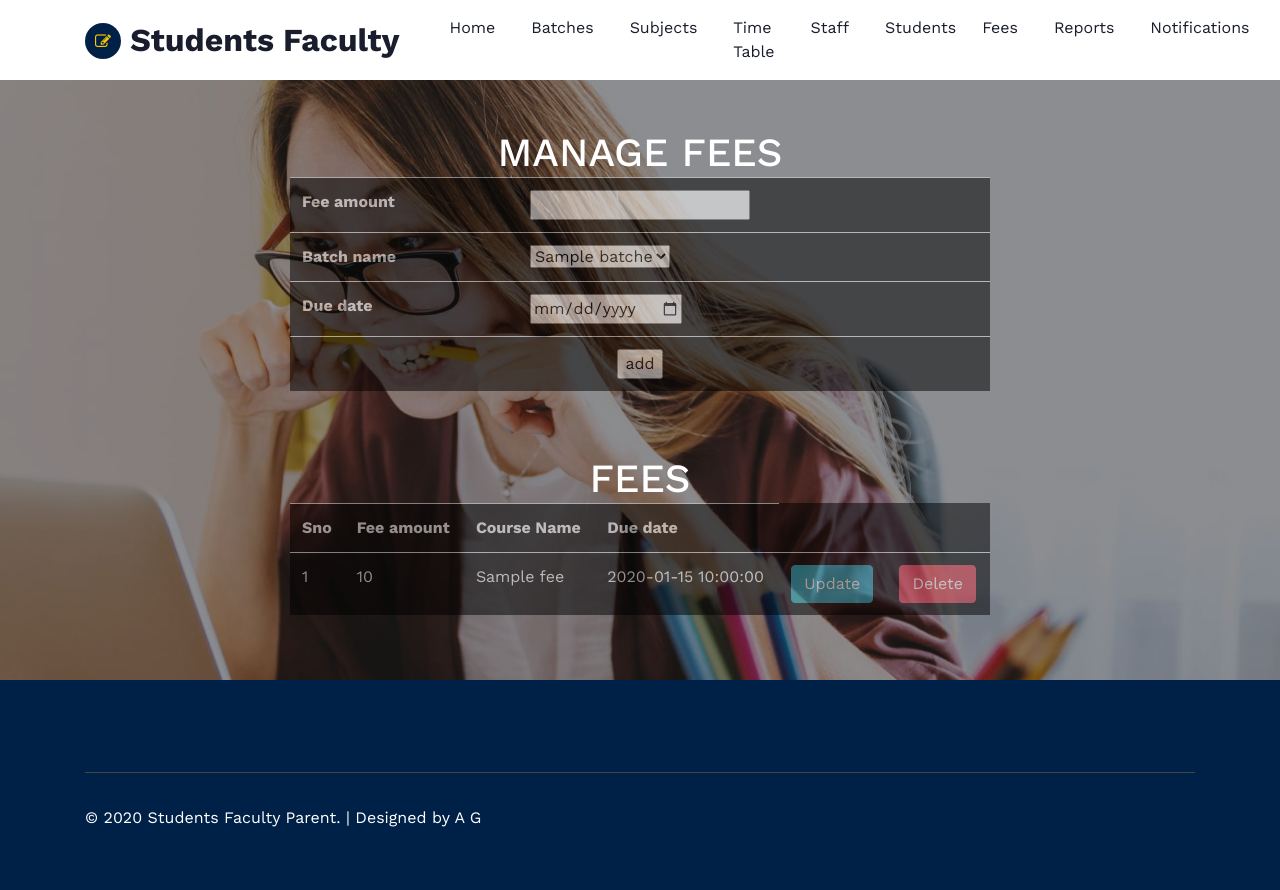
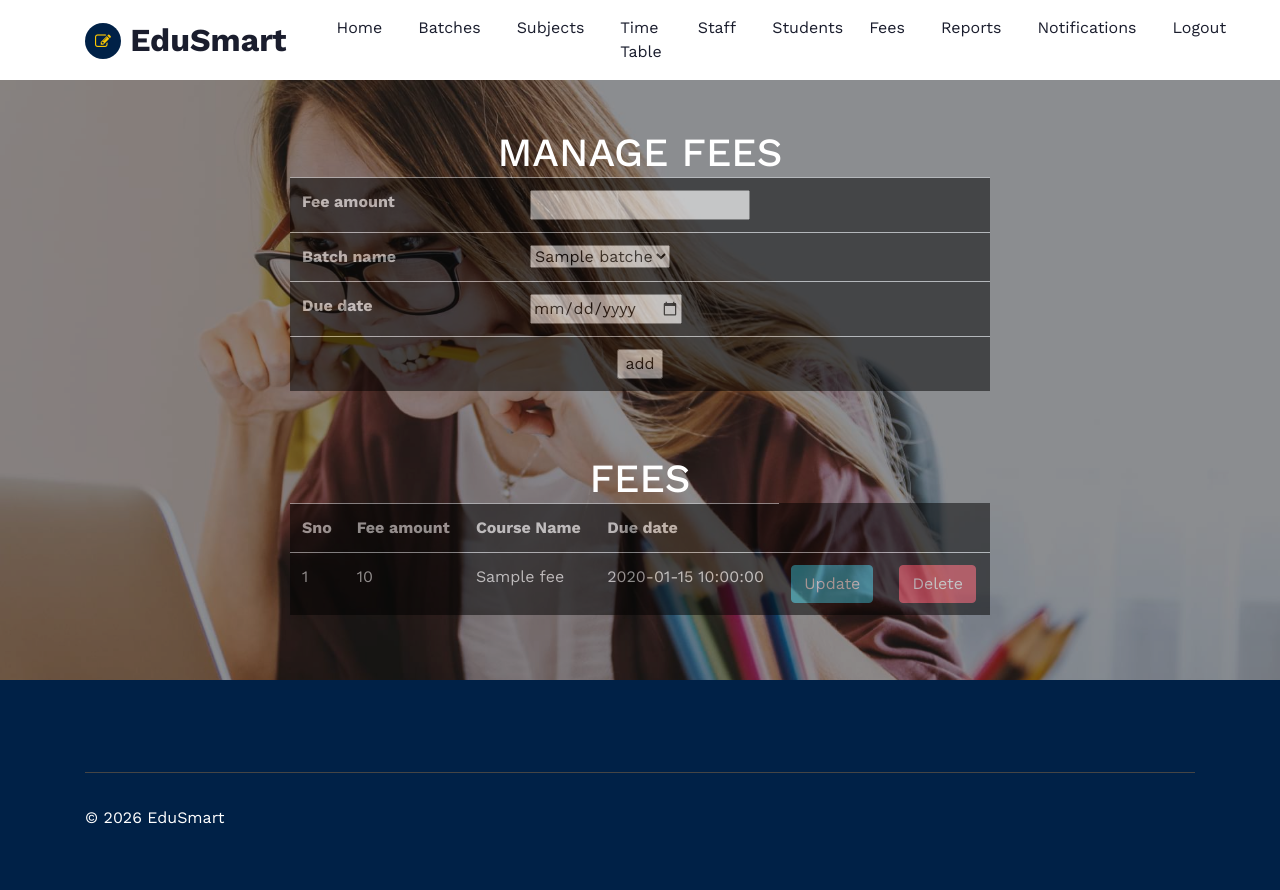
Before and after one commit to Chithranjaly/smart-department, a Flask app: page /admin/admin_manage_fees in a window 1280 px wide; the page is wider, and only the part inside the window is pictured. Run offline with Flask 3, Linux system fonts and the light colour scheme; a database or web service that is not in the repository returns one stand-in record (values such as "Sample title"); some libraries are stand-ins or nearby versions.

Commit message:
Rebrand: rename to EduSmart across all templates

```diff
--- a/templates/admin_header.html
+++ b/templates/admin_header.html
@@ -8,7 +8,7 @@
     <meta charset="utf-8">
     <meta name="viewport" content="width=device-width, initial-scale=1, shrink-to-fit=no">
 
-    <title>Students Faculty parent</title>
+    <title>EduSmart</title>
     <!-- web fonts -->
     <link href="//fonts.googleapis.com/css?family=Work+Sans:100,200,300,400,500,600,700,800,900&display=swap" rel="stylesheet">
     <!-- //web fonts -->
@@ -22,7 +22,7 @@
 <section class="w3l-bootstrap-header">
   <nav class="navbar navbar-expand-lg navbar-light py-lg-2 py-2">
     <div class="container">
-      <a class="navbar-brand" href="index.html"><span class="fa fa-pencil-square-o "></span> Students Faculty</a>
+      <a class="navbar-brand" href="index.html"><span class="fa fa-pencil-square-o "></span> EduSmart</a>
 
       <button class="navbar-toggler" type="button" data-toggle="collapse" data-target="#navbarSupportedContent"
         aria-controls="navbarSupportedContent" aria-expanded="false" aria-label="Toggle navigation">
--- a/templates/footer.html
+++ b/templates/footer.html
@@ -51,7 +51,7 @@
               </div> -->
           </div>
           <div class="d-grid grid-col-2 bottom-copies">
-              <p class="copy-footer-29">© 2020 Students Faculty Parent. | Designed by A G
+              <p class="copy-footer-29">© 2026 EduSmart
 
           </div>
       </div>
--- a/templates/public_header.html
+++ b/templates/public_header.html
@@ -16,7 +16,7 @@
     <meta charset="utf-8">
     <meta name="viewport" content="width=device-width, initial-scale=1, shrink-to-fit=no">
 
-    <title>Students Faculty parent</title>
+    <title>EduSmart</title>
     <!-- web fonts -->
     <link href="//fonts.googleapis.com/css?family=Work+Sans:100,200,300,400,500,600,700,800,900&display=swap" rel="stylesheet">
     <!-- //web fonts -->
@@ -30,7 +30,7 @@
 <section class="w3l-bootstrap-header">
   <nav class="navbar navbar-expand-lg navbar-light py-lg-2 py-2">
     <div class="container">
-      <a class="navbar-brand" href="index.html"><span class="fa fa-pencil-square-o "></span> Students Faculty</a>
+      <a class="navbar-brand" href="index.html"><span class="fa fa-pencil-square-o "></span> EduSmart</a>
 
       <button class="navbar-toggler" type="button" data-toggle="collapse" data-target="#navbarSupportedContent"
         aria-controls="navbarSupportedContent" aria-expanded="false" aria-label="Toggle navigation">
--- a/templates/staff_header.html
+++ b/templates/staff_header.html
@@ -23,7 +23,7 @@
     <meta charset="utf-8">
     <meta name="viewport" content="width=device-width, initial-scale=1, shrink-to-fit=no">
 
-    <title>Students Faculty parent</title>
+    <title>EduSmart</title>
     <!-- web fonts -->
     <link href="//fonts.googleapis.com/css?family=Work+Sans:100,200,300,400,500,600,700,800,900&display=swap" rel="stylesheet">
     <!-- //web fonts -->
@@ -37,7 +37,7 @@
 <section class="w3l-bootstrap-header">
   <nav class="navbar navbar-expand-lg navbar-light py-lg-2 py-2">
     <div class="container">
-      <a class="navbar-brand" href="index.html"><span class="fa fa-pencil-square-o "></span> Students Faculty</a>
+      <a class="navbar-brand" href="index.html"><span class="fa fa-pencil-square-o "></span> EduSmart</a>
 
       <button class="navbar-toggler" type="button" data-toggle="collapse" data-target="#navbarSupportedContent"
         aria-controls="navbarSupportedContent" aria-expanded="false" aria-label="Toggle navigation">
```
Also changed, not shown: README.md.
